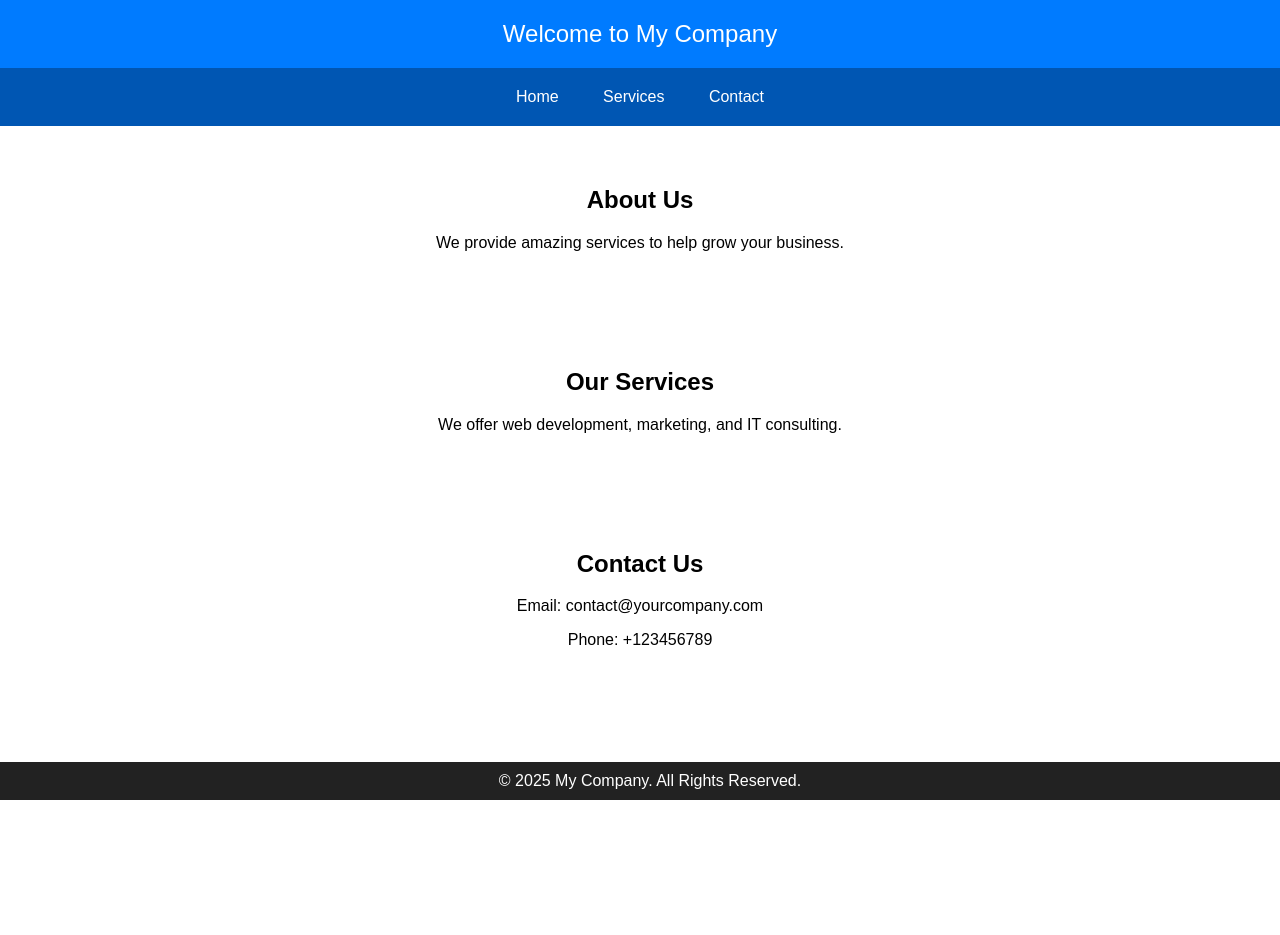
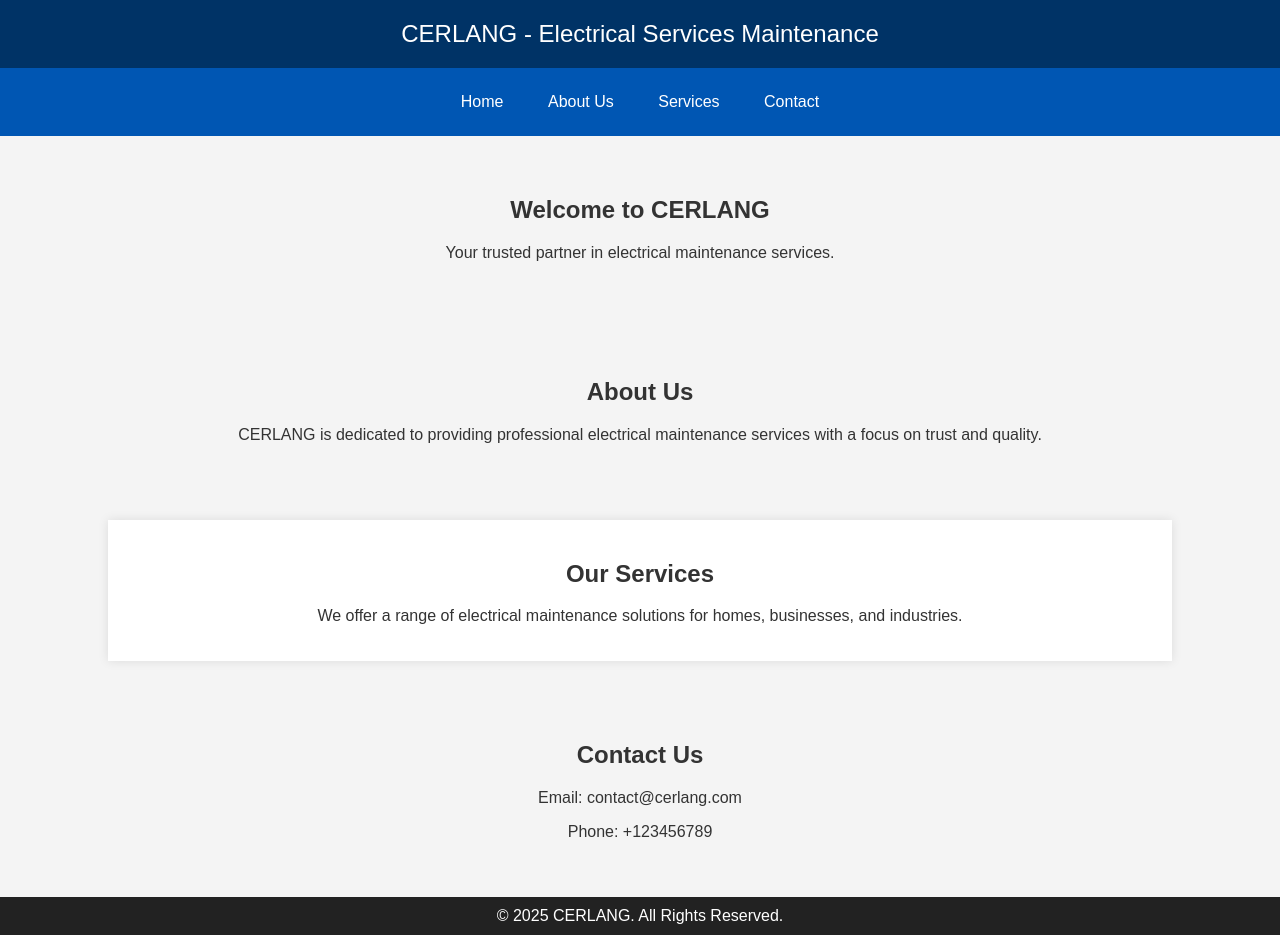
Before and after one commit to aimansuffian/cerlang.github.io, a plain HTML site: page index.html in a window 1280 px wide. Before the commit the page ends 800 px from the top, so only its background shows below. Drawn offline with Linux system fonts and the light colour scheme.

Commit message:
index.html

```diff
--- a/index.html
+++ b/index.html
@@ -3,67 +3,82 @@
 <head>
     <meta charset="UTF-8">
     <meta name="viewport" content="width=device-width, initial-scale=1.0">
-    <title>My Company</title>
+    <title>CERLANG - Electrical Services</title>
     <style>
         body {
             font-family: Arial, sans-serif;
             margin: 0;
             padding: 0;
-            text-align: center;
+            background: #f4f4f4;
+            color: #333;
         }
         header {
-            background: #007bff;
+            background: #003366;
             color: white;
             padding: 20px;
+            text-align: center;
             font-size: 24px;
         }
         nav {
             background: #0056b3;
             padding: 10px;
+            text-align: center;
         }
         nav a {
             color: white;
             text-decoration: none;
-            padding: 10px 20px;
+            padding: 15px 20px;
             display: inline-block;
         }
         section {
             padding: 40px;
+            text-align: center;
+        }
+        .services {
+            background: #ffffff;
+            padding: 20px;
+            margin: 20px auto;
+            width: 80%;
+            box-shadow: 0 0 10px rgba(0, 0, 0, 0.1);
         }
         footer {
             background: #222;
             color: white;
             padding: 10px;
-            position: fixed;
-            width: 100%;
-            bottom: 0;
+            text-align: center;
         }
     </style>
 </head>
 <body>
-    <header>Welcome to My Company</header>
+    <header>CERLANG - Electrical Services Maintenance</header>
     <nav>
         <a href="#home">Home</a>
+        <a href="#about">About Us</a>
         <a href="#services">Services</a>
         <a href="#contact">Contact</a>
     </nav>
 
     <section id="home">
-        <h1>About Us</h1>
-        <p>We provide amazing services to help grow your business.</p>
+        <h1>Welcome to CERLANG</h1>
+        <p>Your trusted partner in electrical maintenance services.</p>
     </section>
 
-    <section id="services">
+    <section id="about">
+        <h1>About Us</h1>
+        <p>CERLANG is dedicated to providing professional electrical maintenance services with a focus on trust and quality.</p>
+    </section>
+
+    <section id="services" class="services">
         <h1>Our Services</h1>
-        <p>We offer web development, marketing, and IT consulting.</p>
+        <p>We offer a range of electrical maintenance solutions for homes, businesses, and industries.</p>
     </section>
 
     <section id="contact">
         <h1>Contact Us</h1>
-        <p>Email: contact@yourcompany.com</p>
+        <p>Email: contact@cerlang.com</p>
         <p>Phone: +123456789</p>
     </section>
 
-    <footer>&copy; 2025 My Company. All Rights Reserved.</footer>
+    <footer>&copy; 2025 CERLANG. All Rights Reserved.</footer>
 </body>
 </html>
```
